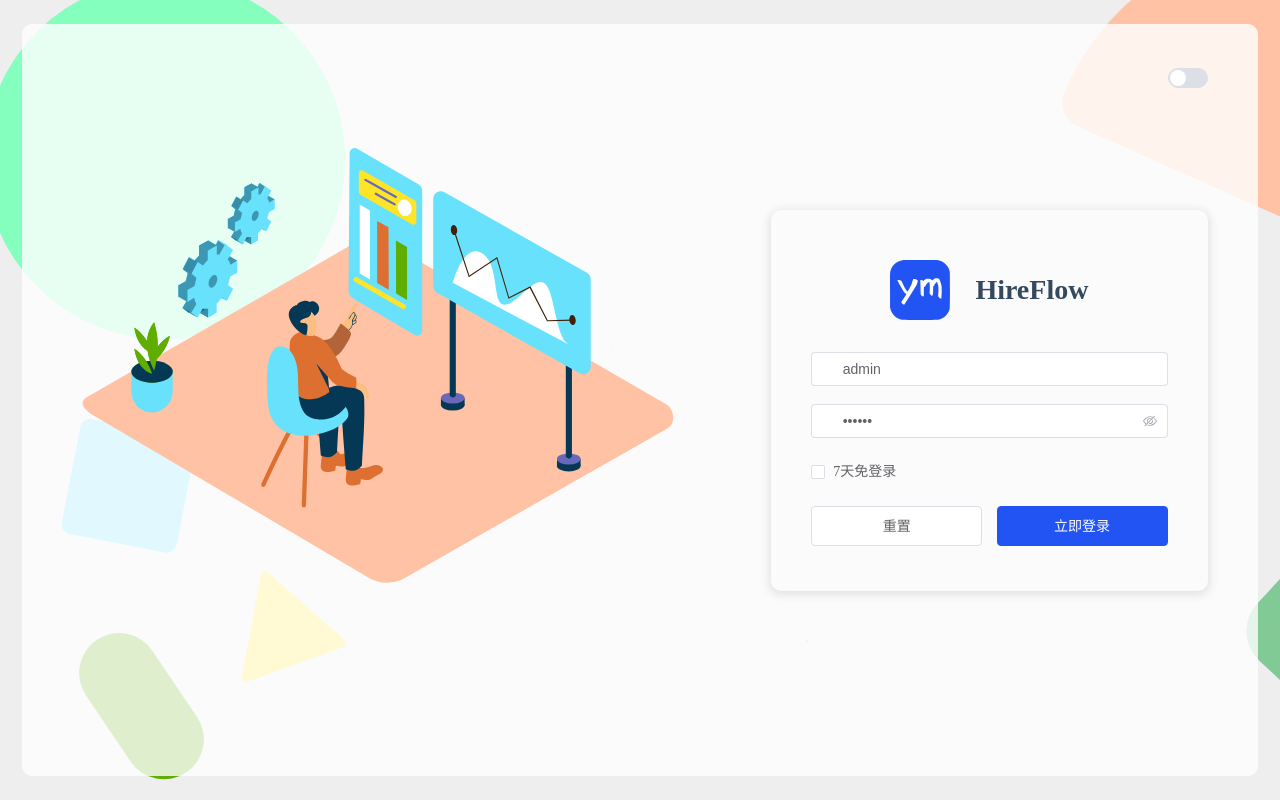
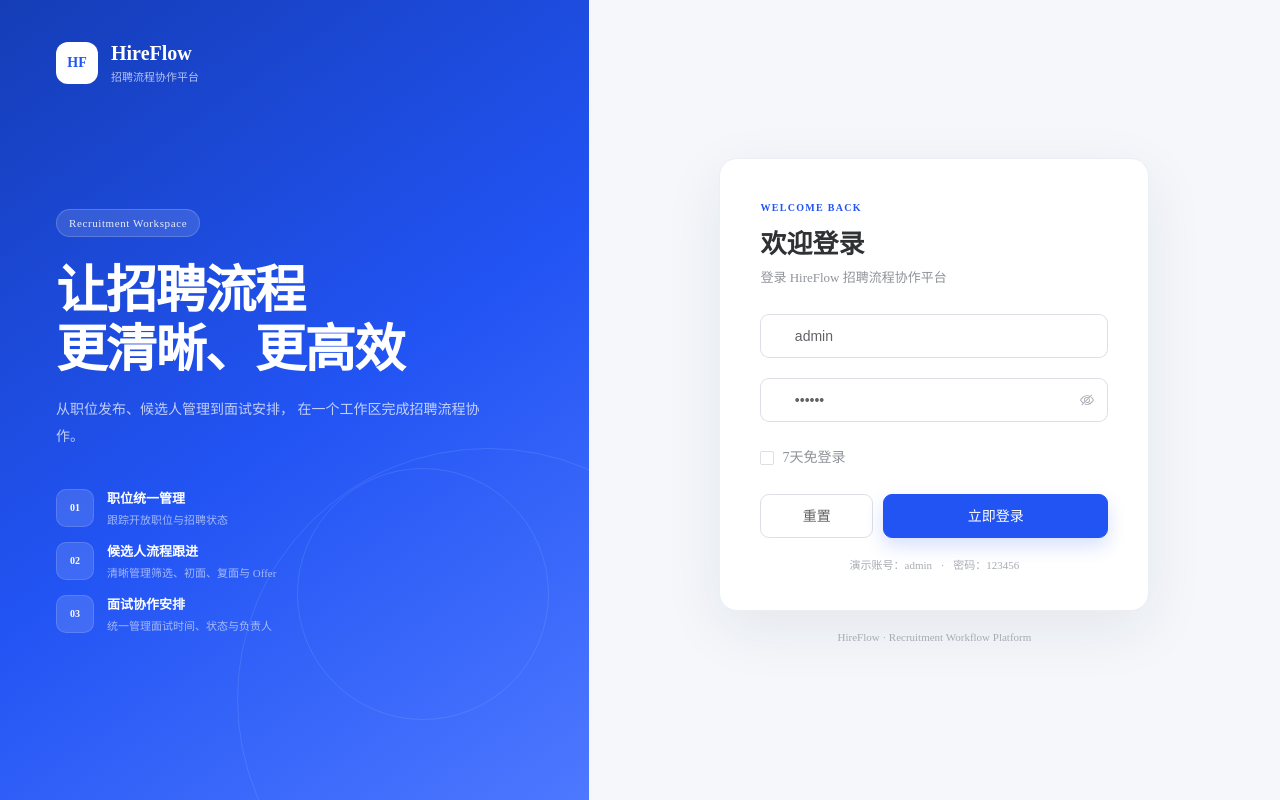
Before and after one commit to gielensras471-creator/hireflow, a Vue app: page /login in a window 1280 px wide. Built offline with nearby package versions, Linux system fonts and the light colour scheme; a web font is replaced by a local one.

Commit message:
style: complete HireFlow branding and login experience

```diff
--- a/index.html
+++ b/index.html
@@ -2,7 +2,7 @@
 <html lang="zh-CN">
   <head>
     <meta charset="UTF-8" />
-    <link rel="icon" type="image/svg+xml" href="/favicon.ico" />
+    <link rel="icon" type="image/svg+xml" href="/favicon.svg" />
     <meta name="viewport" content="width=device-width, initial-scale=1.0" />
     <title>HireFlow - 招聘流程协作平台</title>
 
--- a/src/views/login/index.vue
+++ b/src/views/login/index.vue
@@ -1,32 +1,105 @@
 <template>
-  <div class="login-container flx-center">
-    <div class="login-box">
-      <SwitchDark class="switch-dark" />
-      <div class="login-left">
-        <img class="login-left-img" src="@/assets/images/login-left.svg" alt="login" />
+  <div class="login-page">
+    <!-- 左侧品牌展示区 -->
+    <section class="brand-panel">
+      <div class="brand-top">
+        <div class="brand-logo">HF</div>
+
+        <div>
+          <strong>HireFlow</strong>
+          <span>招聘流程协作平台</span>
+        </div>
       </div>
-      <div class="login-form">
-        <div class="login-logo">
-          <img class="login-icon" src="@/assets/images/logo.svg" alt="logo" />
-          <h2 class="logo-text">HireFlow</h2>
+
+      <div class="brand-content">
+        <span class="brand-badge"> Recruitment Workspace </span>
+
+        <h1>
+          让招聘流程<br />
+          更清晰、更高效
+        </h1>
+
+        <p>从职位发布、候选人管理到面试安排， 在一个工作区完成招聘流程协作。</p>
+
+        <div class="feature-list">
+          <div class="feature-item">
+            <span class="feature-icon">01</span>
+            <div>
+              <strong>职位统一管理</strong>
+              <p>跟踪开放职位与招聘状态</p>
+            </div>
+          </div>
+
+          <div class="feature-item">
+            <span class="feature-icon">02</span>
+            <div>
+              <strong>候选人流程跟进</strong>
+              <p>清晰管理筛选、初面、复面与 Offer</p>
+            </div>
+          </div>
+
+          <div class="feature-item">
+            <span class="feature-icon">03</span>
+            <div>
+              <strong>面试协作安排</strong>
+              <p>统一管理面试时间、状态与负责人</p>
+            </div>
+          </div>
         </div>
-        <!-- 页面里放了一个 LoginForm 子组件，并且通过 ref="loginRef" 拿到这个子组件实例。 -->
-        <LoginForm ref="loginRef"></LoginForm>
+      </div>
+
+      <div class="brand-decoration brand-decoration--one"></div>
+      <div class="brand-decoration brand-decoration--two"></div>
+    </section>
+
+    <!-- 右侧登录区 -->
+    <section class="login-panel">
+      <div class="login-card">
+        <div class="mobile-brand">
+          <div class="mobile-brand__logo">HF</div>
+
+          <strong>HireFlow</strong>
+        </div>
+
+        <div class="login-heading">
+          <span>WELCOME BACK</span>
+
+          <h2>欢迎登录</h2>
+
+          <p>登录 HireFlow 招聘流程协作平台</p>
+        </div>
+
+        <LoginForm ref="loginRef" />
+
         <div class="login-btns">
           <el-button class="login-btn" size="large" @click="handleResetClick"> 重置 </el-button>
-          <el-button type="primary" size="large" class="login-btn" @click="handleSubmitClick">
+
+          <el-button
+            type="primary"
+            size="large"
+            class="login-btn login-btn--primary"
+            @click="handleSubmitClick"
+          >
             立即登录
           </el-button>
         </div>
+
+        <div class="demo-tip">
+          演示账号：admin
+          <span>·</span>
+          密码：123456
+        </div>
       </div>
-    </div>
+
+      <p class="login-footer">HireFlow · Recruitment Workflow Platform</p>
+    </section>
   </div>
 </template>
 
 <script setup lang="ts">
 import { ref } from 'vue'
-import SwitchDark from '@/components/SwitchDark/index.vue'
 import LoginForm from './components/LoginForm.vue'
+
 const loginRef = ref<InstanceType<typeof LoginForm>>()
 
 const handleSubmitClick = () => {
@@ -39,5 +112,312 @@ const handleResetClick = () => {
 </script>
 
 <style scoped lang="scss">
-@import './index';
+.login-page {
+  display: grid;
+  grid-template-columns:
+    minmax(420px, 46%)
+    minmax(520px, 54%);
+  width: 100%;
+  min-height: 100vh;
+  background: #f5f7fb;
+}
+
+/* =====================
+   左侧品牌区域
+===================== */
+
+.brand-panel {
+  position: relative;
+  box-sizing: border-box;
+  display: flex;
+  flex-direction: column;
+  min-height: 100vh;
+  padding: 42px 56px;
+  overflow: hidden;
+  color: #fff;
+  background: linear-gradient(145deg, #153db7 0%, #2254f4 52%, #4d78ff 100%);
+}
+
+.brand-top {
+  position: relative;
+  z-index: 2;
+  display: flex;
+  align-items: center;
+  gap: 13px;
+
+  strong {
+    display: block;
+    font-size: 20px;
+    font-weight: 700;
+  }
+
+  span {
+    display: block;
+    margin-top: 3px;
+    color: rgb(255 255 255 / 68%);
+    font-size: 11px;
+  }
+}
+
+.brand-logo,
+.mobile-brand__logo {
+  display: flex;
+  align-items: center;
+  justify-content: center;
+  width: 42px;
+  height: 42px;
+  color: #2254f4;
+  font-size: 14px;
+  font-weight: 700;
+  background: #fff;
+  border-radius: 12px;
+}
+
+.brand-content {
+  position: relative;
+  z-index: 2;
+  width: min(500px, 100%);
+  margin: auto 0;
+}
+
+.brand-badge {
+  display: inline-flex;
+  padding: 7px 12px;
+  color: rgb(255 255 255 / 88%);
+  font-size: 11px;
+  letter-spacing: 0.6px;
+  background: rgb(255 255 255 / 12%);
+  border: 1px solid rgb(255 255 255 / 18%);
+  border-radius: 999px;
+}
+
+.brand-content h1 {
+  margin: 24px 0 18px;
+  font-size: clamp(38px, 4vw, 58px);
+  font-weight: 700;
+  line-height: 1.16;
+  letter-spacing: -1.5px;
+}
+
+.brand-content > p {
+  max-width: 440px;
+  margin: 0;
+  color: rgb(255 255 255 / 72%);
+  font-size: 14px;
+  line-height: 1.9;
+}
+
+.feature-list {
+  display: grid;
+  gap: 14px;
+  margin-top: 38px;
+}
+
+.feature-item {
+  display: flex;
+  align-items: center;
+  gap: 13px;
+
+  strong {
+    display: block;
+    font-size: 13px;
+    font-weight: 600;
+  }
+
+  p {
+    margin: 4px 0 0;
+    color: rgb(255 255 255 / 58%);
+    font-size: 11px;
+  }
+}
+
+.feature-icon {
+  display: flex;
+  flex: 0 0 auto;
+  align-items: center;
+  justify-content: center;
+  width: 36px;
+  height: 36px;
+  color: #fff;
+  font-size: 10px;
+  font-weight: 600;
+  background: rgb(255 255 255 / 13%);
+  border: 1px solid rgb(255 255 255 / 14%);
+  border-radius: 10px;
+}
+
+.brand-decoration {
+  position: absolute;
+  border: 1px solid rgb(255 255 255 / 10%);
+  border-radius: 50%;
+}
+
+.brand-decoration--one {
+  right: -150px;
+  bottom: -150px;
+  width: 500px;
+  height: 500px;
+}
+
+.brand-decoration--two {
+  right: 40px;
+  bottom: 80px;
+  width: 250px;
+  height: 250px;
+}
+
+/* =====================
+   登录区域
+===================== */
+
+.login-panel {
+  box-sizing: border-box;
+  display: flex;
+  flex-direction: column;
+  align-items: center;
+  justify-content: center;
+  min-height: 100vh;
+  padding: 40px;
+}
+
+.login-card {
+  box-sizing: border-box;
+  width: min(430px, 100%);
+  padding: 38px 40px;
+  background: #fff;
+  border: 1px solid var(--el-border-color-lighter);
+  border-radius: 18px;
+  box-shadow: 0 18px 60px rgb(31 35 48 / 8%);
+}
+
+.mobile-brand {
+  display: none;
+}
+
+.login-heading {
+  margin-bottom: 28px;
+
+  > span {
+    color: var(--el-color-primary);
+    font-size: 10px;
+    font-weight: 700;
+    letter-spacing: 1.3px;
+  }
+
+  h2 {
+    margin: 8px 0 7px;
+    color: var(--el-text-color-primary);
+    font-size: 26px;
+    font-weight: 700;
+  }
+
+  p {
+    margin: 0;
+    color: var(--el-text-color-secondary);
+    font-size: 13px;
+  }
+}
+
+:deep(.el-form-item) {
+  margin-bottom: 20px;
+}
+
+:deep(.el-input__wrapper) {
+  min-height: 44px;
+  padding: 0 14px;
+  border-radius: 9px;
+  box-shadow: 0 0 0 1px var(--el-border-color) inset;
+}
+
+:deep(.el-input__wrapper:hover) {
+  box-shadow: 0 0 0 1px var(--el-color-primary-light-5) inset;
+}
+
+:deep(.el-input__wrapper.is-focus) {
+  box-shadow: 0 0 0 1px var(--el-color-primary) inset;
+}
+
+:deep(.expires7d) {
+  color: var(--el-text-color-secondary);
+  font-size: 12px;
+}
+
+.login-btns {
+  display: grid;
+  grid-template-columns: 1fr 2fr;
+  gap: 10px;
+  margin-top: 6px;
+}
+
+.login-btn {
+  width: 100%;
+  height: 44px;
+  margin: 0 !important;
+  border-radius: 9px;
+}
+
+.login-btn--primary {
+  box-shadow: 0 8px 18px rgb(34 84 244 / 18%);
+}
+
+.demo-tip {
+  margin-top: 18px;
+  color: var(--el-text-color-placeholder);
+  font-size: 11px;
+  text-align: center;
+
+  span {
+    margin: 0 6px;
+  }
+}
+
+.login-footer {
+  margin: 20px 0 0;
+  color: var(--el-text-color-placeholder);
+  font-size: 11px;
+}
+
+@media (max-width: 1000px) {
+  .login-page {
+    grid-template-columns: 1fr;
+  }
+
+  .brand-panel {
+    display: none;
+  }
+
+  .login-panel {
+    padding: 24px;
+  }
+
+  .mobile-brand {
+    display: flex;
+    align-items: center;
+    gap: 10px;
+    margin-bottom: 30px;
+
+    strong {
+      color: var(--el-text-color-primary);
+      font-size: 19px;
+    }
+  }
+
+  .mobile-brand__logo {
+    width: 38px;
+    height: 38px;
+    color: #fff;
+    background: var(--el-color-primary);
+  }
+}
+
+@media (max-width: 520px) {
+  .login-panel {
+    padding: 16px;
+  }
+
+  .login-card {
+    padding: 28px 22px;
+    border-radius: 14px;
+  }
+}
 </style>
```
Also changed, not shown: public/favicon.svg (added), 1 other file (tests, documents, lock files or other folders).
